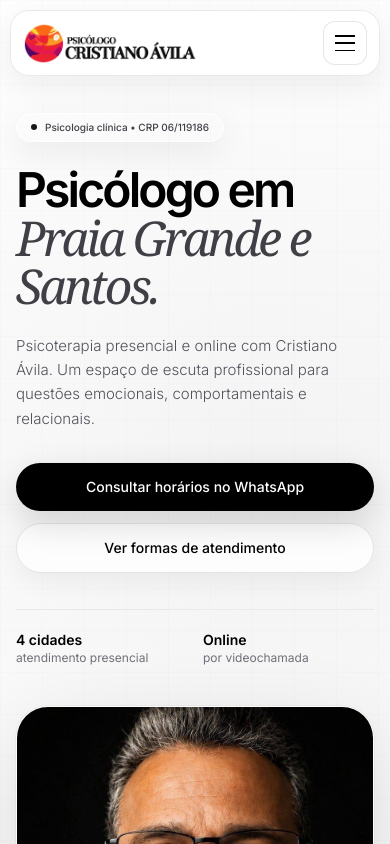
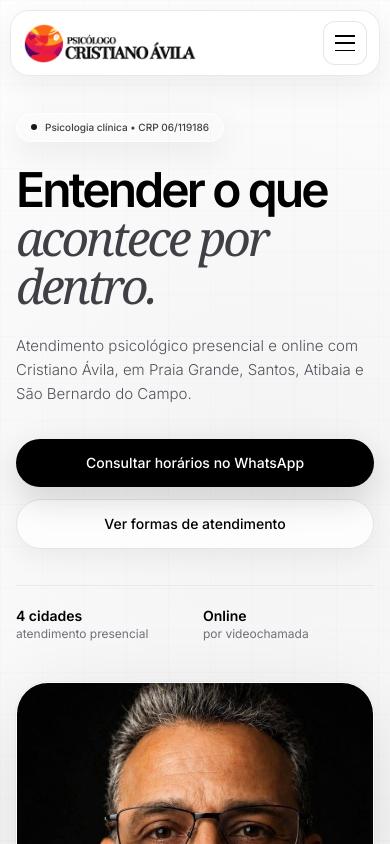
Before and after one commit to RennanLucas/cristiano-avila-site, a Next.js app: page / in a window 390 px wide. Shown: the top 844 px of the page. Built offline with nearby package versions, Linux system fonts and the light colour scheme.

Commit message:
fix: preserve clinic brand and balanced local SEO

```diff
--- a/src/components/Hero.tsx
+++ b/src/components/Hero.tsx
@@ -24,11 +24,11 @@ export default function Hero() {
               </div>
 
               <h1 className="hero-title mb-6 text-[2.75rem] font-semibold leading-[0.94] tracking-[-0.06em] text-black min-[390px]:text-5xl sm:text-6xl lg:text-[5.45rem] xl:text-[6.1rem]">
-                <span className="hero-title-line block">Psicólogo em</span>
-                <span className="hero-title-line block font-serif font-normal italic text-zinc-700">Praia Grande e Santos.</span>
+                <span className="hero-title-line block">Entender o que</span>
+                <span className="hero-title-line block font-serif font-normal italic text-zinc-700">acontece por dentro.</span>
               </h1>
 
-              <p className="mb-8 max-w-xl text-[15px] font-light leading-relaxed text-zinc-600 sm:mb-9 sm:text-lg md:text-xl">Psicoterapia presencial e online com Cristiano Ávila. Um espaço de escuta profissional para questões emocionais, comportamentais e relacionais.</p>
+              <p className="mb-8 max-w-xl text-[15px] font-light leading-relaxed text-zinc-600 sm:mb-9 sm:text-lg md:text-xl">Atendimento psicológico presencial e online com Cristiano Ávila, em Praia Grande, Santos, Atibaia e São Bernardo do Campo.</p>
 
               <div className="flex flex-col items-stretch gap-3 sm:flex-row sm:items-center sm:gap-4">
                 <a data-contact-action="booking_click" data-cursor-label="Agendar" href={buildWhatsAppLink("Olá, Dr. Cristiano. Gostaria de verificar a disponibilidade para uma primeira consulta.")} target="_blank" rel="noopener noreferrer" className="btn-primary w-full py-3.5 text-center text-sm sm:w-auto">Consultar horários no WhatsApp</a>
```
